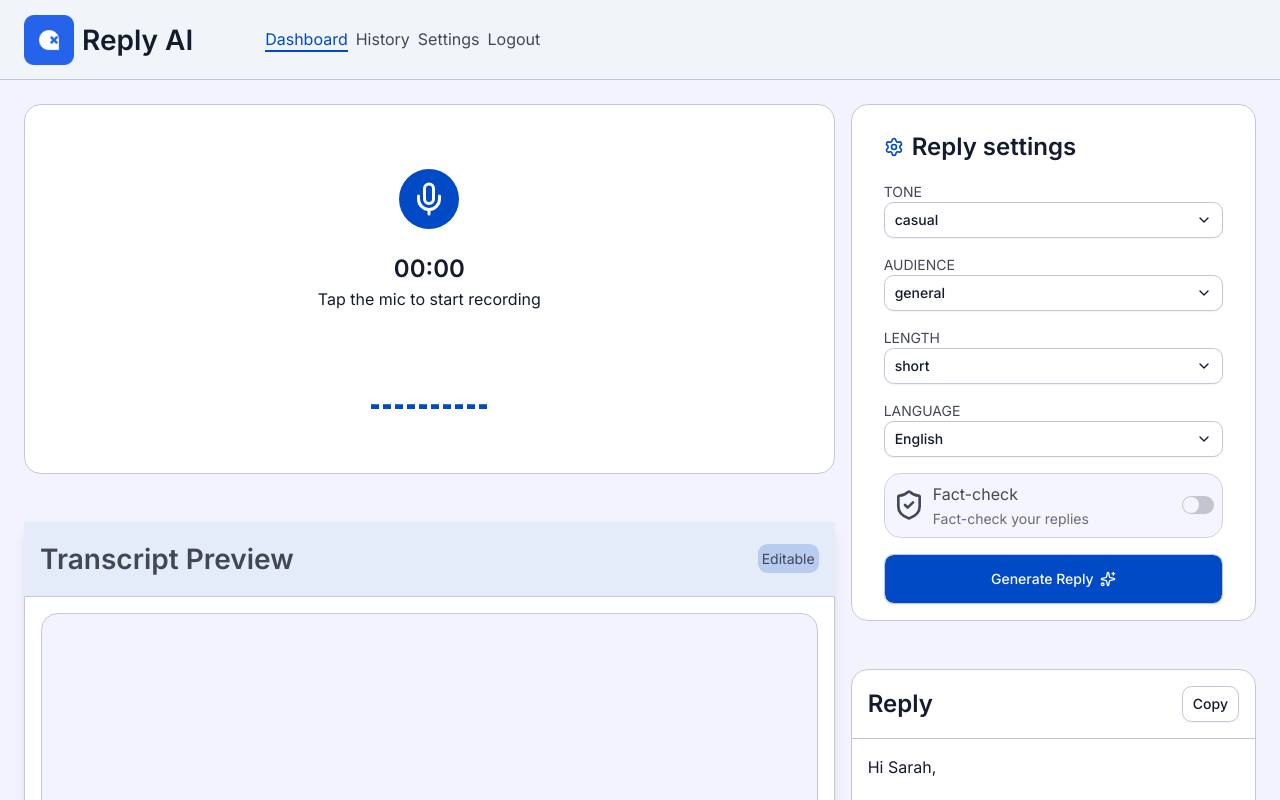
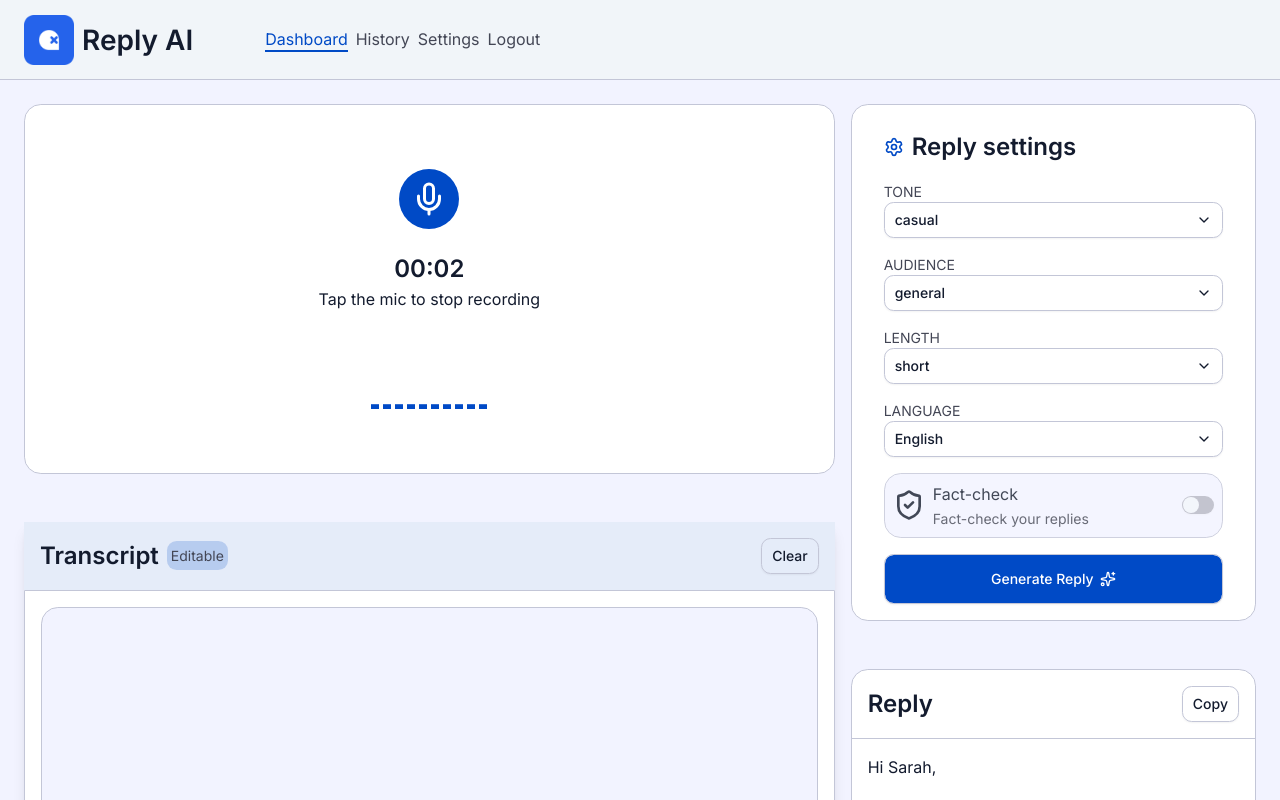
Before and after one commit to AtwolfOG/replyai, a Next.js app in the folder frontend/: page /dashboard in a window 1280 px wide. Both pictures are taken after a click on the button 429 px from the left and 199 px from the top of the page. Shown: the top 800 px of the page. Built offline with nearby package versions, Linux system fonts and the light colour scheme.

Commit message:
feat: implement audio recording and real-time transcription components with updated UI styles and error handling.

```diff
--- a/frontend/app/(user)/dashboard/page.tsx
+++ b/frontend/app/(user)/dashboard/page.tsx
@@ -1,10 +1,10 @@
 "use client"
 import Transition from "@/components/pageTransition"
-import { Mic } from "lucide-react"
-import { useReducer, useState } from "react";
-import { motion } from "motion/react";
+import { useReducer } from "react";
 import { Settings } from "./settings";
 import { Reply } from "./reply";
+import { recorder as Recorder } from "./recorder";
+import { Transcript } from "./transcript";
 
 const testReply = `Hi Sarah,
 
@@ -17,12 +17,23 @@ Let's find 15 minutes tomorrow to discuss the logistics of this transition.
 Best regards,
 The Strategy Team`;
 
+type ReplyState = {
+  tone: string;
+  length: string;
+  audience: string;
+  language: string;
+  transcript: string;
+  reply: string;
+}
+
 export default function Dashboard() {
-  const [settings, dispatch] = useReducer(reducer, {
+  const [state, dispatch] = useReducer(reducer, {
     tone: "casual",
     length: "short",
     audience: "general",
     language: "English",
+    transcript: "",
+    reply: "",
   });
 
     return (
@@ -31,39 +42,15 @@ export default function Dashboard() {
           <div className="grid lg:grid-cols-[1fr_0.5fr] gap-4 p-(--space-6) bg-(--surface-muted)">
             <div className="flex flex-col gap-(--space-12)">
             {/* recording section */}
-            <div className="border rounded-xl p-(--space-4) bg-(--surface)">
-               <div className="flex flex-col items-center justify-center gap-(--space-4) my-(--space-12)">
-                 <div className="">
-                  <button className="shadow-(--primary)"><Mic className="bg-primary p-3 rounded-full" color="white" size={60} /></button>
-                 </div>
-                 <div className="text-center">
-                  <h4>00:00</h4>
-                  <p>Tap the mic to start recording</p>
-                 </div>
-               </div>
-
-              <div className="flex items-center justify-center gap-(--space-1) my-(--space-12)">
-{                ([1,2,3,4,5,6,7,8,9,10].map((_, i) => (
-                  <VoiceMeter key={i} isRecording={false} />
-                )))}
-              </div>
-            </div>
+            <Recorder dispatch={dispatch}/>
             {/* transcript section */}
-            <div className=" shadow-lg rounded-xl rounded-t-none pt-0 row-2 bg-(--surface)">
-                <div className="bg-(--primary)/10 p-(--space-4) flex items-center justify-between">
-                  <h3 className="text-(--text-muted)!">Transcript Preview</h3>
-                  <small className="bg-(--primary)/20 p-(--space-1) rounded-md">Editable</small>
-                </div>
-                <div className="p-(--space-4) rounded-b-xl border">
-                  <textarea name="transcript" id="transcript" className="resize-none w-full h-70 bg-(--surface-muted) border rounded-xl p-(--space-4)"></textarea>
-                </div>
-            </div>
+            <Transcript transcript={state.transcript} dispatch={dispatch}/>
             </div>
 
             <div className="flex flex-col gap-(--space-12)">
             {/* reply settings section */}
             <div className="border rounded-xl px-(--space-4) bg-(--surface)">
-              <Settings settingsState={settings} dispatch={dispatch} />
+              <Settings settingsState={state} dispatch={dispatch} />
             </div>
 
             {/* reply section */}
@@ -77,36 +64,6 @@ export default function Dashboard() {
     )
 }
 
-function VoiceMeter({isRecording}: {isRecording: boolean}) {
-  const [volume, setVolume] = useState(getVolume());
-  return (
-    <motion.div
-      initial={{ scaleY: 0.1 }}
-      animate={isRecording ? {
-        scaleY: volume
-      } : { scaleY: 0.1 }}
-      transition={{
-        duration: 0.35, // Duration of each loop
-        ease: [0.22, 0.61, 0.88, 0.99],
-        bounce: 0.75
-      }}
-      onAnimationComplete={() => {
-        let newVolume = getVolume();
-        while(Math.abs(newVolume - volume) < 0.1) {
-          newVolume = getVolume();
-        }
-        setVolume(newVolume);
-      }}
-      className="w-2 h-12 bg-primary origin-bottom"
-      >
-    </motion.div>
-  )
-}
-
-function getVolume() {
-  return Math.random();
-}
-
 function reducer(state, action) {
   switch (action.type) {
     case "SET_TONE":
@@ -117,6 +74,14 @@ function reducer(state, action) {
       return { ...state, targetAudience: action.payload };
     case "SET_LANGUAGE":
       return { ...state, language: action.payload };
+    case "SET_TRANSCRIPT":
+      return { ...state, transcript: action.payload };
+    case "SET_REPLY":
+      return { ...state, reply: action.payload };
+      case "ADD_TRANSCRIPT":
+        return { ...state, transcript: state.transcript + action.payload };
+    case "CLEAR_TRANSCRIPT":
+      return { ...state, transcript: "" };
     default:
       return state;
   }
--- /dev/null
+++ b/frontend/app/(user)/dashboard/recorder.tsx
@@ -0,0 +1,161 @@
+"use client"
+import { Mic } from "lucide-react"
+import { memo, useEffect, useRef, useState } from "react";
+import { motion } from "motion/react";
+import { toast } from "sonner";
+
+type Action = {type: string, payload: string}
+
+ function Recorder({ dispatch}: {dispatch: (action: Action) => void}) {
+  const [isRecording, setIsRecording] = useState(false);
+  const [ speechRecognition, setSpeechRecognition] = useState<SpeechRecognition | null>(null);
+  const recordRef = useRef<HTMLButtonElement>(null);
+    const handleClick = () => {
+      if (isRecording) {
+        if (speechRecognition) {
+          stopTranscript(speechRecognition);
+          setIsRecording(false);
+          setSpeechRecognition(null);
+        }
+      } else {
+        const speechRecognition = startTranscript(setSpeechRecognition, dispatch);
+        if (speechRecognition) {
+
+          setSpeechRecognition(speechRecognition);
+          setIsRecording(true);
+          // handle result
+          speechRecognition.onresult = (event) => {
+            for (let i = event.resultIndex; i < event.results.length; ++i) {
+              if (event.results[i].isFinal) {
+                dispatch({ type: "ADD_TRANSCRIPT", payload: event.results[i][0].transcript });
+              }
+            }
+
+          };
+          // handle error
+          speechRecognition.onerror = (event) => {
+            toast.error("Speech recognition error detected: " + event.error);
+          };
+          // handle end
+          speechRecognition.onend = () => {
+            toast.success("Speech recognition service disconnected.");
+          };
+        }
+      }
+    }
+    return (
+
+            <div className="border rounded-xl p-(--space-4) bg-(--surface)">
+               <div className="flex flex-col items-center justify-center gap-(--space-4) my-(--space-12)">
+                 <div className="">
+                  <button ref={recordRef} onClick={handleClick} className="shadow-(--primary)"><Mic className="bg-primary p-3 rounded-full" color="white" size={60} /></button>
+                 </div>
+                 <div className="text-center">
+                  {!isRecording ? <><h4>00:00</h4>
+                  <p>Tap the mic to start recording</p></> : <> <Timer />
+                  <p>Tap the mic to stop recording</p></>}
+                 </div>
+               </div>
+
+              <div className="flex items-center justify-center gap-(--space-1) my-(--space-12)">
+{                ([1,2,3,4,5,6,7,8,9,10].map((_, i) => (
+                  <VoiceMeter key={i} isRecording={false} />
+                )))}
+              </div>
+            </div>
+    )
+}
+export const recorder = memo(Recorder);
+
+function Timer() {
+  const [time, setTime] = useState(0);
+  const timeString = () => {
+        const minutes = Math.floor(time / (1000 * 60)) % 60;
+        const seconds = Math.floor(time / 1000) % 60;
+        const hours = Math.floor(time / (1000 * 60 * 60)) % 24;
+        const minutesString = minutes < 10 ? `0${minutes}` : minutes;
+        const secondsString = seconds < 10 ? `0${seconds}` : seconds;
+        const hoursString = hours < 10 ? `0${hours}` : hours;
+        if (hours > 0) {
+            return `${hoursString}:${minutesString}:${secondsString}`;
+        }
+        return `${minutesString}:${secondsString}`;
+    }
+
+  useEffect(() => {
+    const interval = setInterval(() => {
+      setTime((prevTime) => prevTime + 1000);
+    }, 1000);
+    return () => clearInterval(interval);
+  }, []);
+  return (
+    <div>
+      <h4>{timeString()}</h4>
+    </div>
+  )
+}
+
+function VoiceMeter({isRecording}: {isRecording: boolean}) {
+  const [volume, setVolume] = useState(getVolume());
+  return (
+    <motion.div
+      initial={{ scaleY: 0.1 }}
+      animate={isRecording ? {
+        scaleY: volume
+      } : { scaleY: 0.1 }}
+      transition={{
+        duration: 0.35, // Duration of each loop
+        ease: [0.22, 0.61, 0.88, 0.99],
+        bounce: 0.75
+      }}
+      onAnimationComplete={() => {
+        let newVolume = getVolume();
+        while(Math.abs(newVolume - volume) < 0.1) {
+          newVolume = getVolume();
+        }
+        setVolume(newVolume);
+      }}
+      className="w-2 h-12 bg-primary origin-bottom"
+      >
+    </motion.div>
+  )
+}
+
+function getVolume() {
+  return Math.random();
+}
+
+function startTranscript(setSpeechRecognition: (speechRecognition: SpeechRecognition) => void, dispatch: (action: Action) => void) {
+  try {
+    // 1. Initialize API with fallback for Safari
+    const SpeechRecognition = window.SpeechRecognition || window.webkitSpeechRecognition;
+    if (!SpeechRecognition) {
+      toast.error("Web Speech API is not supported in this browser.");
+      return null;
+    } else {
+      const recognition = new SpeechRecognition();
+      setSpeechRecognition(recognition);
+      // 2. Configure Settings
+      recognition.continuous = true;          // Keep listening after user pauses
+      recognition.lang = 'en-US';              // Set transcription language
+
+      recognition.onstart = () => {
+        toast.success("Voice recognition active. Speak into the microphone.");
+      };
+
+
+      // 4. Control Recording
+      recognition.start();
+      return recognition;
+      // To stop:  recognition.stop();
+    }
+  } catch (error) {
+    toast.error("Error starting speech recognition: " + error);
+    return null;
+  }
+
+}
+
+function stopTranscript(speechRecognition: SpeechRecognition) {
+  speechRecognition.stop();
+}
--- /dev/null
+++ b/frontend/app/(user)/dashboard/transcript.tsx
@@ -0,0 +1,18 @@
+import { Button } from "@/components/ui/button";
+
+export function Transcript({transcript, dispatch}: {transcript: string, dispatch: (action: Action) => void}) {
+    return (
+        <div className=" shadow-lg rounded-xl rounded-t-none pt-0 row-2 bg-(--surface)">
+                <div className="bg-(--primary)/10 p-(--space-4) flex items-center justify-between">
+                    <div className="flex items-center gap-(--space-2)">
+                      <h4 className="text-(--text-primary)">Transcript</h4>
+                      <small className="bg-(--primary)/20 p-(--space-1) rounded-md">Editable</small>
+                    </div>
+                    <Button variant="outline" onClick={() => dispatch({ type: "CLEAR_TRANSCRIPT" })}>Clear</Button>
+                </div>
+                <div className="p-(--space-4) rounded-b-xl border">
+                  <textarea name="transcript" id="transcript" onChange={(e) => dispatch({ type: "SET_TRANSCRIPT", payload: e.target.value })} value={transcript} className="resize-none w-full h-70 bg-(--surface-muted) border rounded-xl p-(--space-4)"></textarea>
+                </div>
+            </div>
+    )
+}
--- a/frontend/app/globals.css
+++ b/frontend/app/globals.css
@@ -129,6 +129,7 @@ body {
   --muted: #434655;
 
   --error: #ba1a1a;
+  --destructive: var(--error);
 
   /* Typography */
   --font-sans: "Inter", sans-serif;
--- a/frontend/components/ui/sonner.tsx
+++ b/frontend/components/ui/sonner.tsx
@@ -19,10 +19,10 @@ const Toaster = ({ ...props }: ToasterProps) => {
           <InfoIcon className="size-4" />
         ),
         warning: (
-          <TriangleAlertIcon className="size-4" />
+          <TriangleAlertIcon className="size-4 text-destructive" />
         ),
         error: (
-          <OctagonXIcon className="size-4" />
+          <OctagonXIcon className="size-4 text-destructive" />
         ),
         loading: (
           <Loader2Icon className="size-4 animate-spin" />
```
